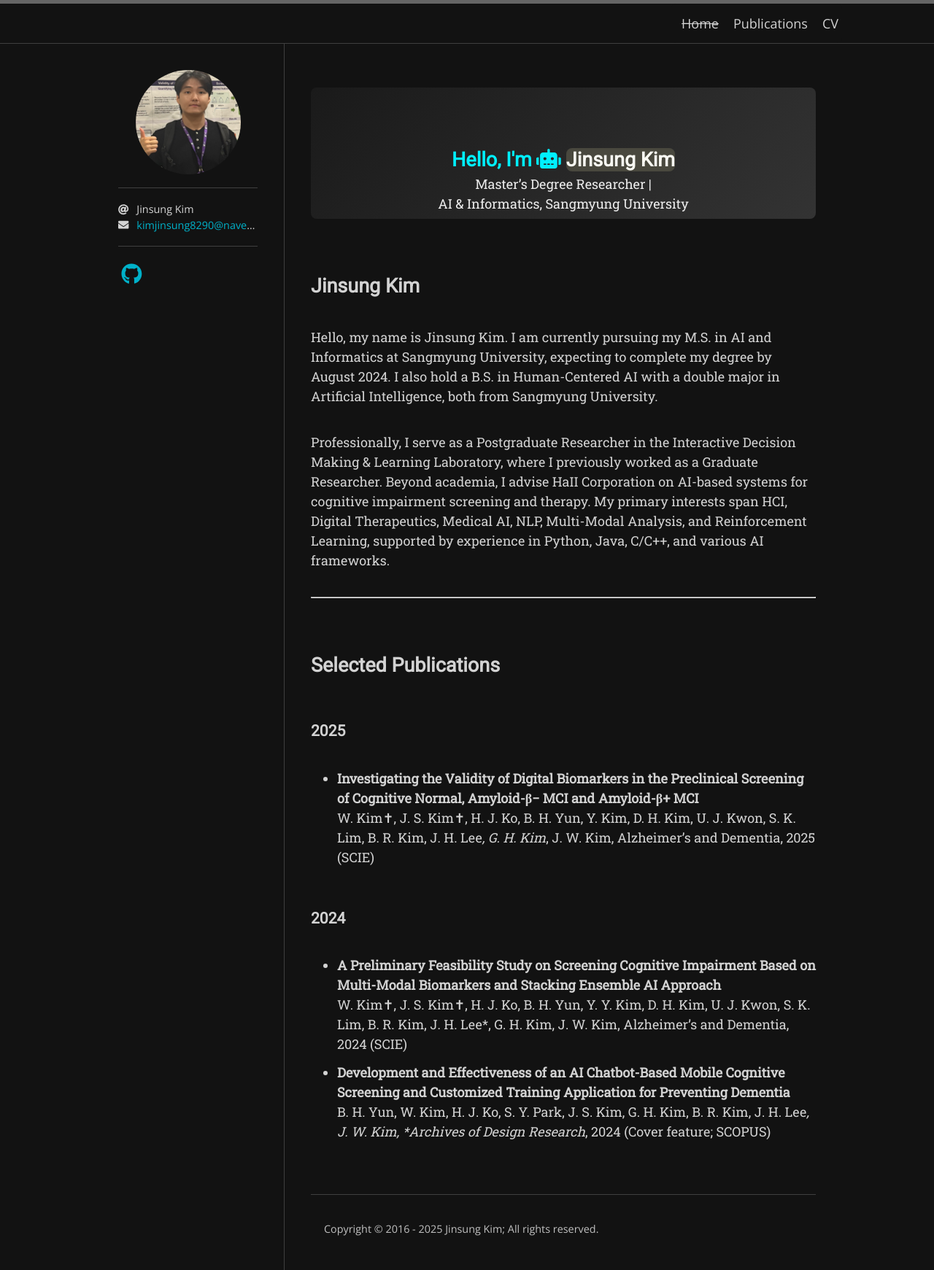
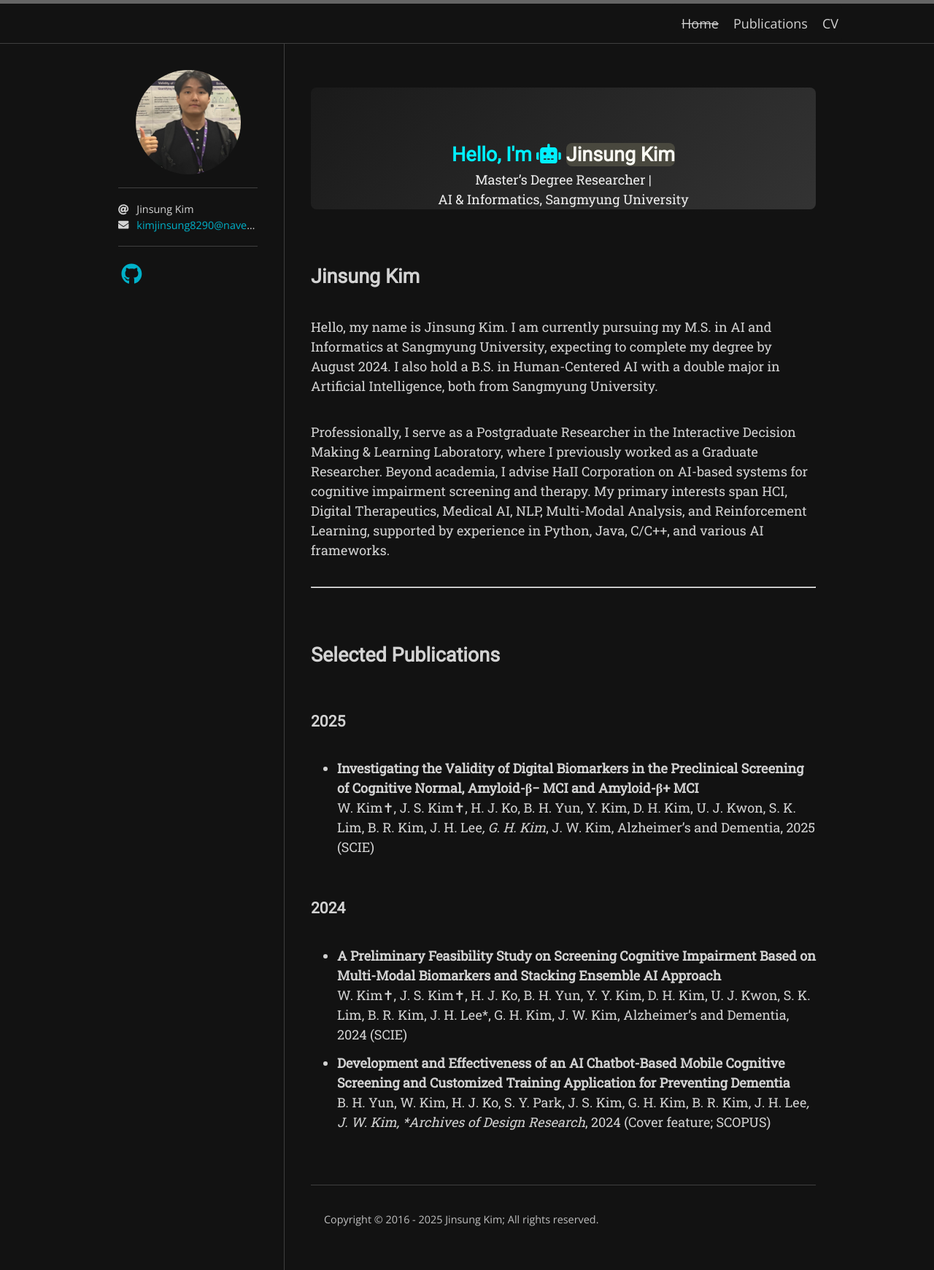
Before and after one commit to KimJinSungDataScientist/KimJinSungDataScientist.github.io, a Jekyll site: the page built from index.md, in a window 1280 px wide. Shown: the whole page at 73% size. Built offline with Jekyll 4.4.1, drawn with Linux system fonts in a browser that asks for light colours; nearby versions of some CDN libraries; some web fonts are replaced; the list of posts is cut into pages by our own code.

Commit message:
'test21'

```diff
--- a/_sass/hamilton/custom-styles.scss
+++ b/_sass/hamilton/custom-styles.scss
@@ -6,7 +6,7 @@
     max-width: 800px;
 
     /* 세로 높이를 어느 정도 확보하여, flex 중앙 정렬이 눈에 확연히 보이도록 */
-    min-height: 180px;
+    // min-height: 180px;
 
     /* 배경 및 모서리 */
     background: linear-gradient(135deg, #1a1a1a, #333333);
```
